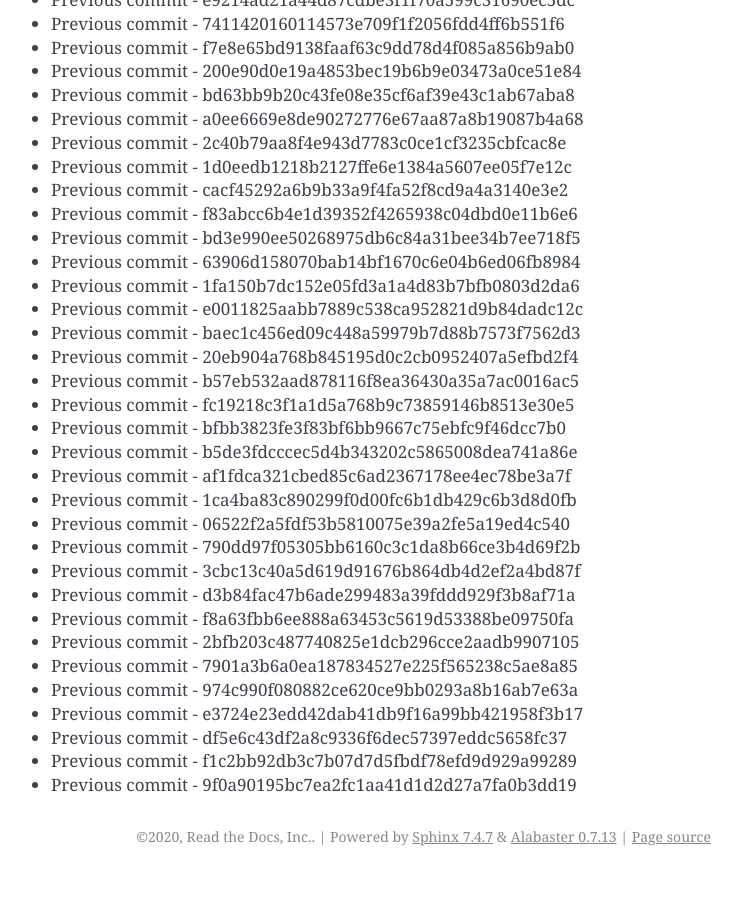
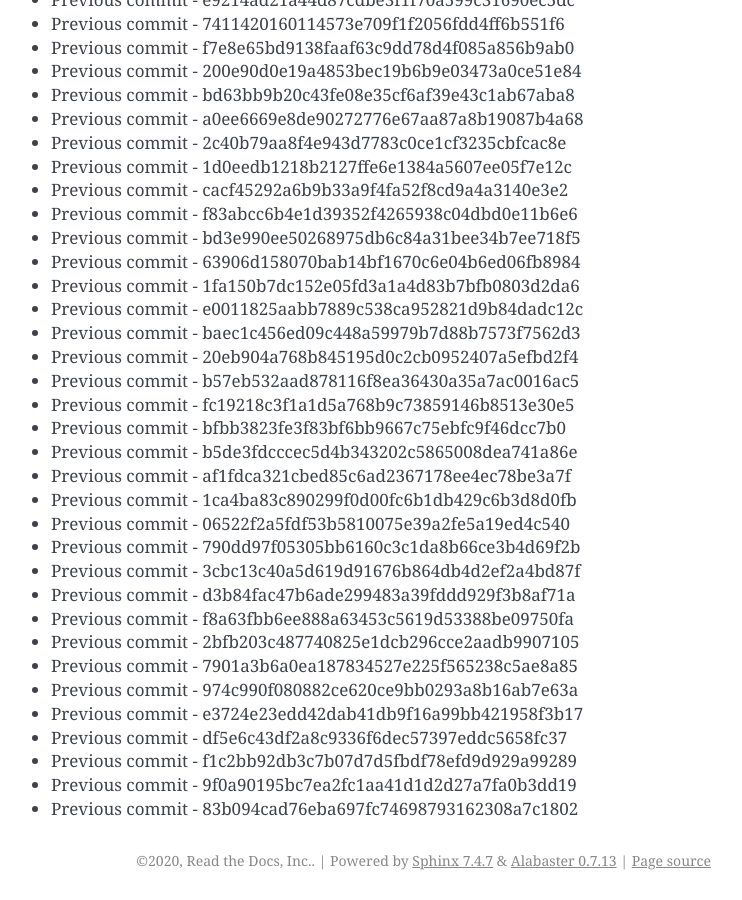
Before and after one commit to readthedocs/rtd-git-stresstest, a Sphinx documentation site: the page built from docs/updates.rst, in a window 1280 px wide and 900 px high, scrolled down 68905 px. Shown: the whole window, without its empty margins (399-1141 px from the left). Built offline with Sphinx 7.4.7, drawn with Linux system fonts in a browser that asks for light colours; before the commit the page ends 69781 px from its top, so only the background shows below that.

Commit message:
Generating commit from previous: 83b094cad76eba697fc74698793162308a7c1802

```diff
--- a/docs/updates.rst
+++ b/docs/updates.rst
@@ -2927,3 +2927,4 @@ It can be tested for any performance characteristics.
 * Previous commit - df5e6c43df2a8c9336f6dec57397eddc5658fc37
 * Previous commit - f1c2bb92db3c7b07d7d5fbdf78efd9d929a99289
 * Previous commit - 9f0a90195bc7ea2fc1aa41d1d2d27a7fa0b3dd19
+* Previous commit - 83b094cad76eba697fc74698793162308a7c1802
```
